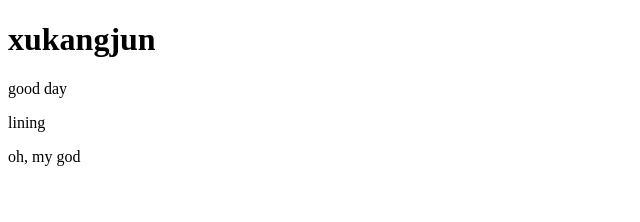
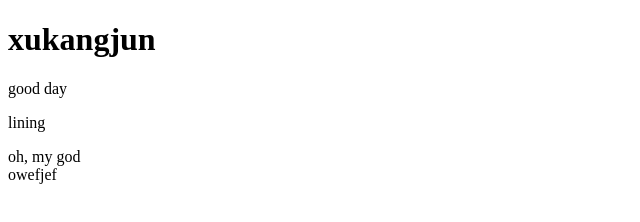
Before and after one commit to llining/learngit, a plain HTML site: page index.html in a window 1280 px wide. Shown: the full height of the page, 0-640 px from the left. Drawn offline with Linux system fonts and the light colour scheme.

Commit message:
add span

```diff
--- a/index.html
+++ b/index.html
@@ -11,5 +11,6 @@
 		<div>
 			oh, my god
 		</div>
+		<span>owefjef</span>
 	</body>
 </html>
```
